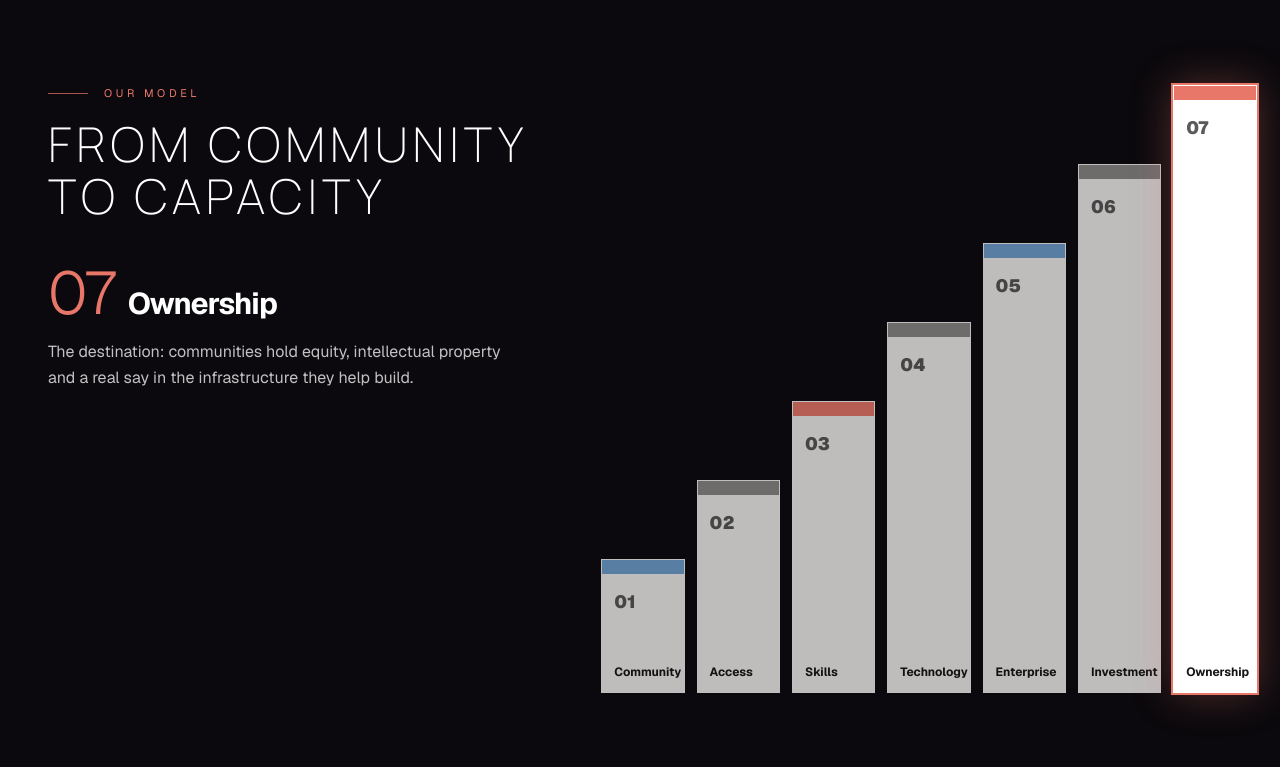
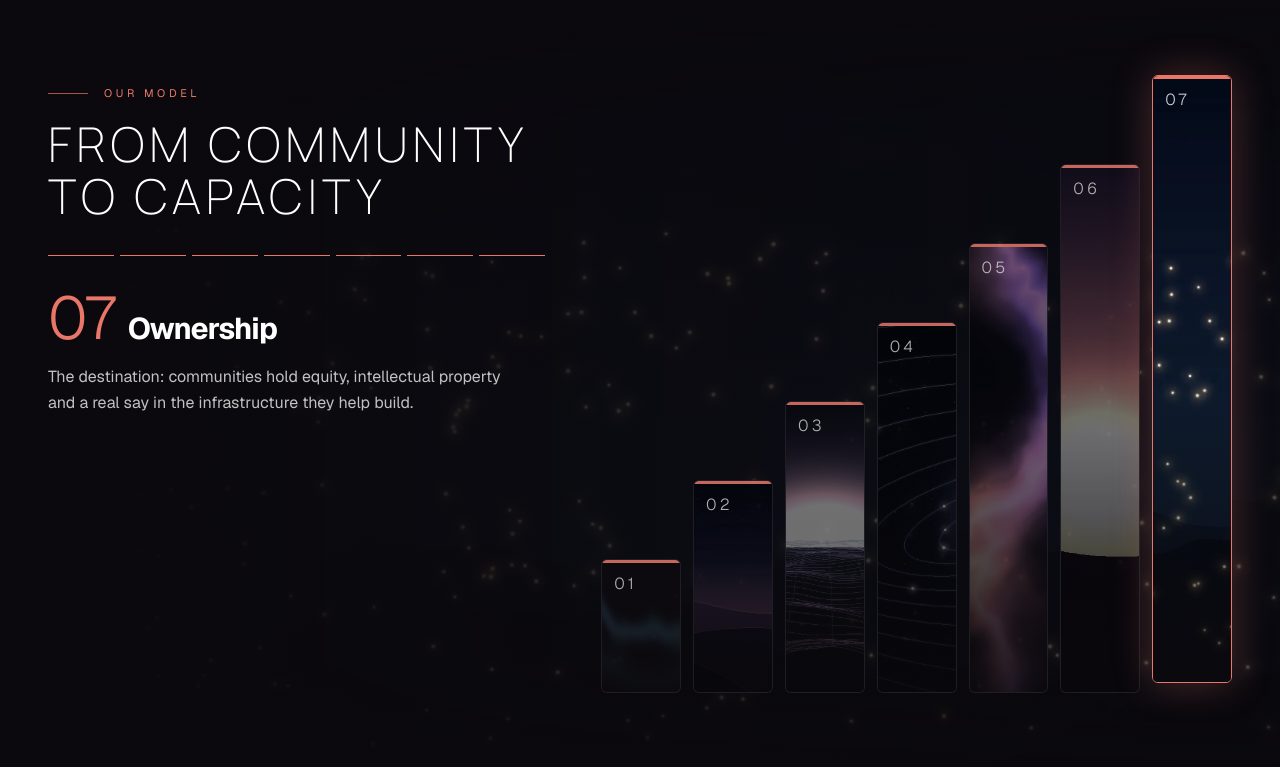
Before and after one commit to attahDev/test-b-te, a Next.js app: page /ecosystem in a window 1280 px wide. Shown: the part 5291-6058 px from the top of the page. Built offline with nearby package versions, Linux system fonts and the light colour scheme.

Commit message:
Ecosystem model: image bars, image backdrop that follows the step, progress line

```diff
--- a/app/components/ecosystem/ModelSection.tsx
+++ b/app/components/ecosystem/ModelSection.tsx
@@ -1,10 +1,11 @@
 "use client";
 
+import Image from "next/image";
 import { useEffect, useRef, useState, useSyncExternalStore } from "react";
 import SectionLabel from "../ui/SectionLabel";
 
 const REDUCED = "(prefers-reduced-motion: reduce)";
-const TOPS = ["#6f9fd0", "#8a8887", "#e8776a", "#8a8887", "#6f9fd0", "#8a8887", "#e8776a"];
+const IMAGES = ["aurora", "desert-dunes", "wireframe-terrain", "orbital-rings", "colour-ink", "savanna-sunset", "fireflies"];
 
 const steps = [
   { title: "Community", text: "Everything starts with people. We bring founders, students, professionals and neighbours together around a shared ambition to take part in the digital economy." },
@@ -65,6 +66,20 @@ export default function ModelSection() {
       className="relative h-[340svh] motion-reduce:h-auto"
     >
       <div className="sticky top-0 flex h-svh flex-col overflow-hidden text-white motion-reduce:static motion-reduce:min-h-svh motion-reduce:py-16">
+        <div aria-hidden="true" className="pointer-events-none absolute inset-0">
+          {IMAGES.map((name, index) => (
+            <Image
+              key={name}
+              src={`/art/${name}.webp`}
+              alt=""
+              fill
+              sizes="100vw"
+              className={`object-cover object-[70%_center] transition-all duration-[1200ms] ease-out ${index === active ? "scale-100 opacity-35" : "scale-110 opacity-0"}`}
+            />
+          ))}
+          <div className="absolute inset-0 bg-[linear-gradient(to_right,#0b090d_8%,rgba(11,9,13,0.6)_50%,rgba(11,9,13,0.25))]" />
+          <div className="absolute inset-0 [background:linear-gradient(to_bottom,#0b090d,transparent_16%,transparent_84%,#0b090d)]" />
+        </div>
         <div className="relative mx-auto grid min-h-0 w-full max-w-[1280px] flex-1 grid-rows-[1fr_auto] gap-5 px-6 pb-8 pt-[12svh] sm:px-10 lg:grid-cols-[42%_1fr] lg:grid-rows-1 lg:gap-14 lg:px-12 lg:py-[12svh]">
           <div className="flex min-h-0 flex-col">
             <SectionLabel className="mb-4">Our Model</SectionLabel>
@@ -74,7 +89,13 @@ export default function ModelSection() {
               to Capacity
             </h2>
 
-            <div className="mt-5 lg:mt-10" aria-live="polite">
+            <div className="mt-5 flex items-center gap-1.5 lg:mt-8" aria-hidden="true">
+              {steps.map((item, index) => (
+                <span key={item.title} className={`h-px flex-1 transition-colors duration-700 ${index <= active ? "bg-[#e8776a]" : "bg-white/15"}`} />
+              ))}
+            </div>
+
+            <div className="mt-5 lg:mt-8" aria-live="polite">
               <div key={active} className="model-panel">
                 <p className="flex items-baseline gap-3">
                   <span className="text-4xl font-light leading-none text-[#e8776a] lg:text-6xl">0{active + 1}</span>
@@ -85,7 +106,7 @@ export default function ModelSection() {
             </div>
           </div>
 
-          <ol className="flex h-[30svh] min-h-0 items-end gap-1.5 sm:gap-2.5 lg:h-auto lg:gap-3">
+          <ol className="flex h-[30svh] min-h-0 min-w-0 items-end gap-1.5 sm:gap-2.5 lg:h-auto lg:gap-3">
             {steps.map((item, index) => {
               const risen = reduced || index <= active;
               const isActive = index === active;
@@ -99,11 +120,13 @@ export default function ModelSection() {
                     data-risen={risen}
                     data-active={isActive}
                     style={{ height: `${22 + (index * 78) / (steps.length - 1)}%` }}
-                    className="model-step group relative flex w-full flex-col justify-between overflow-hidden border border-white/10 p-2 text-left focus-visible:outline-2 focus-visible:outline-offset-2 focus-visible:outline-[#e8776a] sm:p-3"
+                    className="model-step group relative flex w-full flex-col justify-between overflow-hidden rounded-[6px] border border-white/10 p-2 text-left focus-visible:outline-2 focus-visible:outline-offset-2 focus-visible:outline-[#e8776a] sm:p-3"
                   >
-                    <span aria-hidden="true" className="model-cap absolute inset-x-0 top-0 h-2.5 sm:h-3.5" style={{ background: TOPS[index] }} />
-                    <span className="relative mt-3 text-xs font-black text-[#161415]/70 sm:mt-4 sm:text-lg">0{index + 1}</span>
-                    <span className="relative hidden text-xs font-bold leading-tight text-[#161415] xl:block">{item.title}</span>
+                    <Image src={`/art/${IMAGES[index]}.webp`} alt="" fill sizes="14vw" className="model-art object-cover" />
+                    <span aria-hidden="true" className="absolute inset-0 bg-gradient-to-t from-[#0b090d]/80 via-[#0b090d]/10 to-transparent" />
+                    <span aria-hidden="true" className="model-cap absolute inset-x-0 top-0 h-[3px] bg-[#e8776a]" />
+                    <span className="relative text-xs font-light tracking-[0.2em] text-white/80 sm:text-base">0{index + 1}</span>
+                    <span className="relative hidden text-[10px] font-light uppercase leading-tight tracking-[0.1em] text-white 2xl:block">{item.title}</span>
                   </button>
                 </li>
               );
--- a/app/globals.css
+++ b/app/globals.css
@@ -444,13 +444,15 @@ a, button {
 }
 
 .model-step {
-  background: #f1f0ef;
-  opacity: .14;
+  background: #0d0b10;
+  opacity: .35;
   transform: translateY(24px);
-  transition: opacity 600ms ease, transform 700ms cubic-bezier(0.22, 1, 0.36, 1), background-color 300ms ease, box-shadow 400ms ease;
+  transition: opacity 600ms ease, transform 700ms cubic-bezier(0.22, 1, 0.36, 1), box-shadow 400ms ease, border-color 400ms ease;
 }
-.model-step[data-risen="true"] { opacity: .78; transform: none; }
-.model-step[data-active="true"] { opacity: 1; background: #fff; box-shadow: 0 0 0 2px #e8776a, 0 0 40px rgb(232 119 106 / .35); }
+.model-step[data-risen="true"] { opacity: .85; transform: none; }
+.model-step[data-active="true"] { opacity: 1; transform: translateY(-10px); border-color: #e8776a; box-shadow: 0 0 40px rgb(232 119 106 / .3); }
+.model-art { filter: saturate(.7) brightness(.55); transform: scale(1.08); transition: filter 700ms ease, transform 1200ms cubic-bezier(0.22, 1, 0.36, 1); }
+.model-step[data-active="true"] .model-art { filter: none; transform: scale(1); }
 .model-cap { transform-origin: 0 50%; transition: transform 700ms cubic-bezier(0.22, 1, 0.36, 1) 150ms; }
 .model-step[data-risen="false"] .model-cap { transform: scaleX(0); }
 .model-panel { animation: model-panel-in 600ms cubic-bezier(0.22, 1, 0.36, 1) both; }
@@ -462,7 +464,7 @@ a, button {
 }
 @media (prefers-reduced-motion: reduce) {
   .model-step, .model-cap { transition: none; transform: none; }
-  .model-step { opacity: .8; }
+  .model-step { opacity: .85; }
   .model-step[data-active="true"] { opacity: 1; }
 }
 
```
